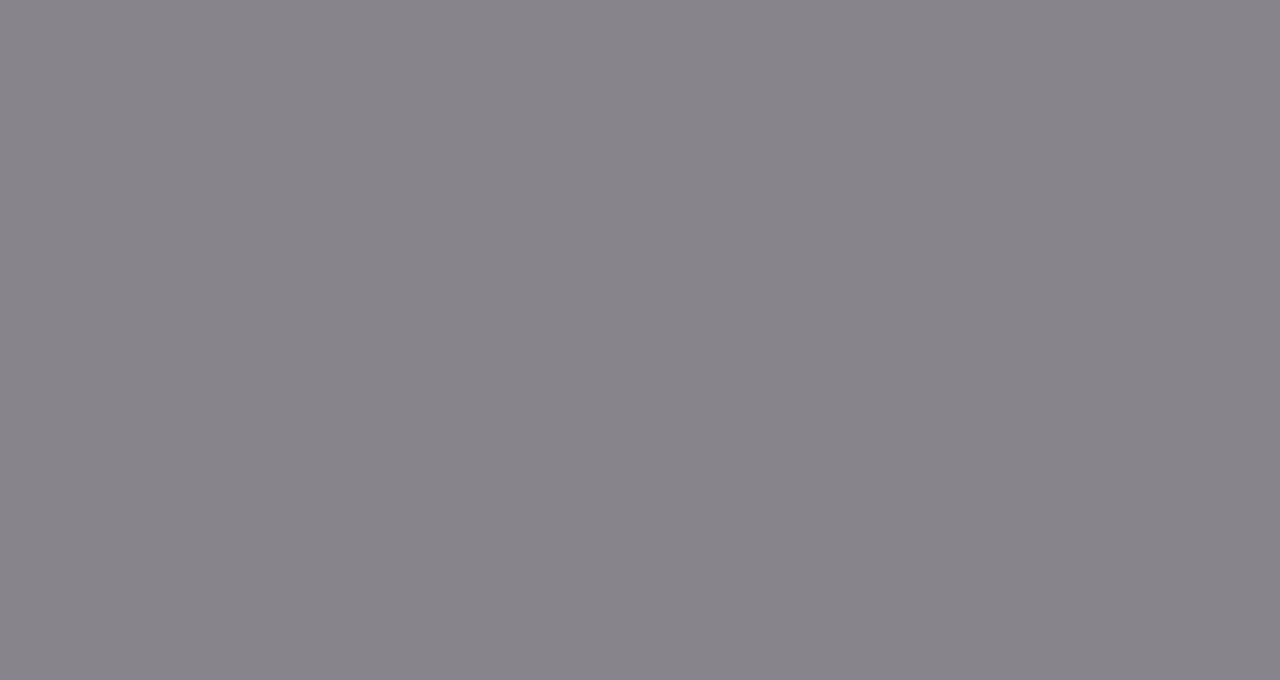
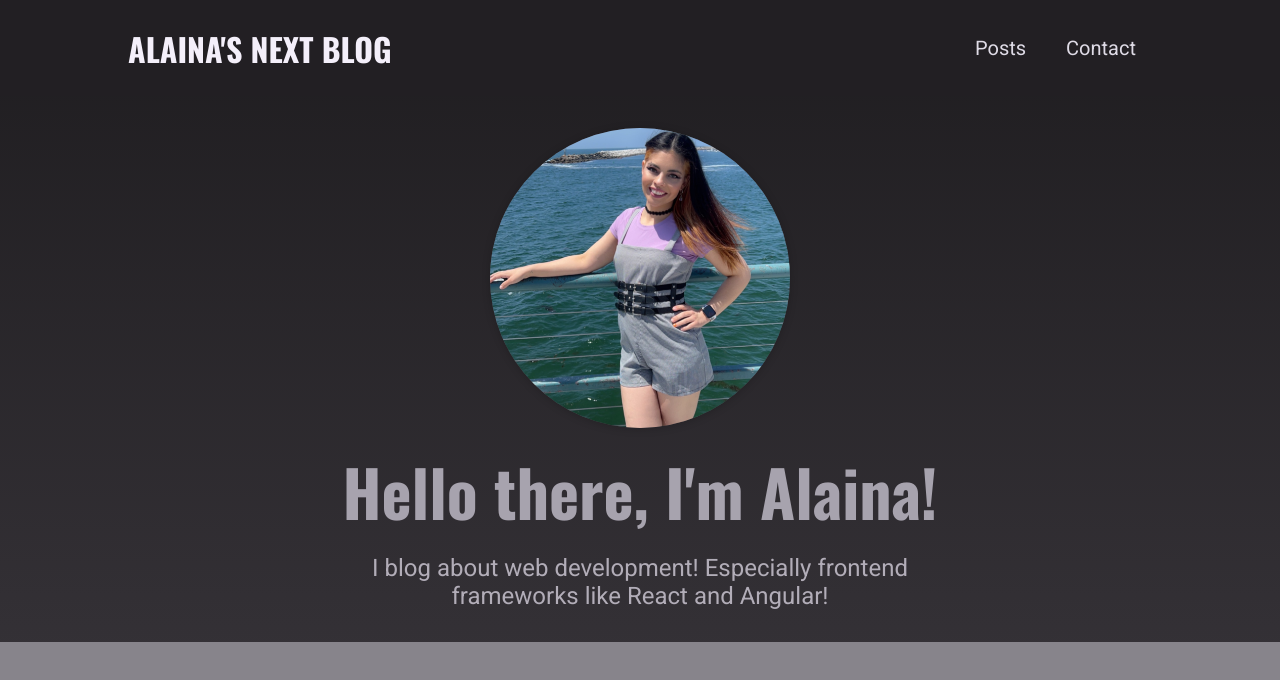
Before and after one commit to EmeraldSerpent57/nextjs-blog, a Next.js app: page / in a window 1280 px wide. Shown: the top 680 px of the page. Built offline with nearby package versions, Linux system fonts and the light colour scheme.

Commit message:
added layout components and styling

```diff
--- /dev/null
+++ b/components/homepage/featured-posts.js
@@ -0,0 +1,6 @@
+import React from "react";
+import classes from './featured-posts.module.css';
+
+function FeaturedPosts() {}
+
+export default FeaturedPosts;
--- /dev/null
+++ b/components/homepage/featured-posts.module.css
@@ -0,0 +1,17 @@
+.latest {
+  width: 90%;
+  max-width: 80rem;
+  margin: var(--size-8) auto;
+}
+
+.latest h2 {
+  font-size: var(--size-8);
+  color: var(--color-grey-800);
+  text-align: center;
+}
+
+@media (min-width: 768px) {
+  .latest h2 {
+    font-size: var(--size-16);
+  }
+}
--- /dev/null
+++ b/components/homepage/hero.js
@@ -0,0 +1,34 @@
+/* eslint-disable react/no-unescaped-entities */
+import React from "react";
+import Image from "next/image";
+import classes from "./hero.module.css";
+
+function Hero() {
+  return (
+    <>
+      <section className={classes.hero}>
+        <div className={classes.image}>
+          <Image
+            src="/images/site/IMG_1210.JPG"
+            alt="Alaina Harrison"
+            width={300}
+            height={300}
+          />
+        </div>
+        <h1>Hello there, I'm Alaina!</h1>
+        <p>
+          I blog about web development! Especially frontend frameworks like
+          React and Angular!
+        </p>
+      </section>
+    </>
+  );
+}
+
+export default Hero;
+
+/* What this should include:
+1. Hero image (myself)
+2. Name
+3. Short paragraph about myself and the blog
+*/
--- /dev/null
+++ b/components/homepage/hero.module.css
@@ -0,0 +1,40 @@
+.hero {
+  text-align: center;
+  background-image: linear-gradient(
+    to bottom,
+    var(--color-grey-900),
+    var(--color-grey-800)
+  );
+  padding: var(--size-8) 0;
+}
+
+.image {
+  width: 300px;
+  height: 300px;
+  box-shadow: 0 1px 8px rgba(0, 0, 0, 0.2);
+  border-radius: 50%;
+  overflow: hidden;
+  background-color: var(--color-grey-700);
+  margin: auto;
+}
+
+.image img {
+  object-fit: cover;
+  object-position: center;
+  width: 100%;
+  height: 100%;
+}
+
+.hero h1 {
+  font-size: var(--size-16);
+  margin: var(--size-4) 0;
+  color: var(--color-grey-300);
+}
+
+.hero p {
+  font-size: var(--size-6);
+  color: var(--color-grey-200);
+  width: 90%;
+  max-width: 40rem;
+  margin: auto;
+}
--- /dev/null
+++ b/components/layout/layout.js
@@ -0,0 +1,14 @@
+import React from "react";
+import MainNavigation from "./main-navigation";
+
+function Layout(props) {
+    return (
+        <>
+        <MainNavigation />
+        {/*Need to have props.children accessed so that we can wrap the component around the main _app.js component*/}
+        <main>{props.children}</main>
+        </>
+    );
+};
+
+export default Layout;
--- /dev/null
+++ b/components/layout/logo.js
@@ -0,0 +1,11 @@
+/* eslint-disable react/no-unescaped-entities */
+import React from "react";
+import classes from './logo.module.css';
+
+function Logo() {
+    return (
+        <div className={classes.logo}>Alaina's Next Blog</div>
+    );
+}
+
+export default Logo;
--- /dev/null
+++ b/components/layout/logo.module.css
@@ -0,0 +1,13 @@
+.logo {
+  text-transform: uppercase;
+  font-size: var(--size-5);
+  font-weight: bold;
+  font-family: 'Oswald', sans-serif;
+  color: var(--color-grey-50);
+}
+
+@media (min-width: 768px) {
+  .logo {
+    font-size: var(--size-8);
+  }
+}
--- /dev/null
+++ b/components/layout/main-navigation.js
@@ -0,0 +1,27 @@
+import React from "react";
+import Link from "next/link";
+import classes from "./main-navigation.module.css";
+import Logo from "./logo";
+
+function MainNavigation() {
+  return (
+    <>
+      <header className={classes.header}>
+        <Link href="/">
+          <Logo />
+        </Link>
+
+        <ul>
+          <li>
+            <Link href="/posts">Posts</Link>
+          </li>
+          <li>
+            <Link href="/contact">Contact</Link>
+          </li>
+        </ul>
+      </header>
+    </>
+  );
+}
+
+export default MainNavigation;
--- /dev/null
+++ b/components/layout/main-navigation.module.css
@@ -0,0 +1,42 @@
+.header {
+  width: 100%;
+  height: 6rem;
+  background-color: var(--color-grey-900);
+  display: flex;
+  justify-content: space-between;
+  align-items: center;
+  padding: 0 10%;
+}
+
+.header ul {
+  list-style: none;
+  display: flex;
+  align-items: baseline;
+  margin: 0;
+  padding: 0;
+}
+
+.header li {
+  margin: 0 var(--size-4);
+}
+
+.header a {
+  color: var(--color-grey-100);
+  font-size: var(--size-4);
+}
+
+.header a:hover,
+.header a:active,
+.header a.active {
+  color: var(--color-grey-200);
+}
+
+@media (min-width: 768px) {
+  .header ul {
+    gap: 0.5rem;
+  }
+
+  .header a {
+    font-size: var(--size-5);
+  }
+}
--- a/pages/_app.js
+++ b/pages/_app.js
@@ -1,8 +1,13 @@
-import React from 'react'
-import '../styles/globals.css'
+import React from "react";
+import "../styles/globals.css";
+import Layout from "../components/layout/layout";
 
 function MyApp({ Component, pageProps }) {
-  return <Component {...pageProps} />
+  return (
+    <Layout>
+      <Component {...pageProps} />
+    </Layout>
+  );
 }
 
-export default MyApp
+export default MyApp;
--- a/pages/index.js
+++ b/pages/index.js
@@ -1,6 +1,20 @@
 // our-domain.com/
 import React from "react";
+import Hero from "../components/homepage/hero";
+import FeaturedPosts from "../components/homepage/featured-posts";
 
-function HomePage() {}
+function HomePage() {
+    return (
+        <>
+        <Hero />
+        <FeaturedPosts />
+        </>
+    );
+}
 
 export default HomePage;
+
+/* What should be rendered on this page?
+1. Hero Section => About Me
+2. Featured Posts
+*/
--- a/styles/globals.css
+++ b/styles/globals.css
@@ -1,4 +1,5 @@
 @import url('https://fonts.googleapis.com/css2?family=Oswald:wght@700&family=Roboto&family=Source+Sans+Pro:wght@300&display=swap');
+/*These are all of the CSS variables*/
 
 * {
   box-sizing: border-box;
```
Also changed, not shown: public/images/site/IMG_1210.JPG (added).
